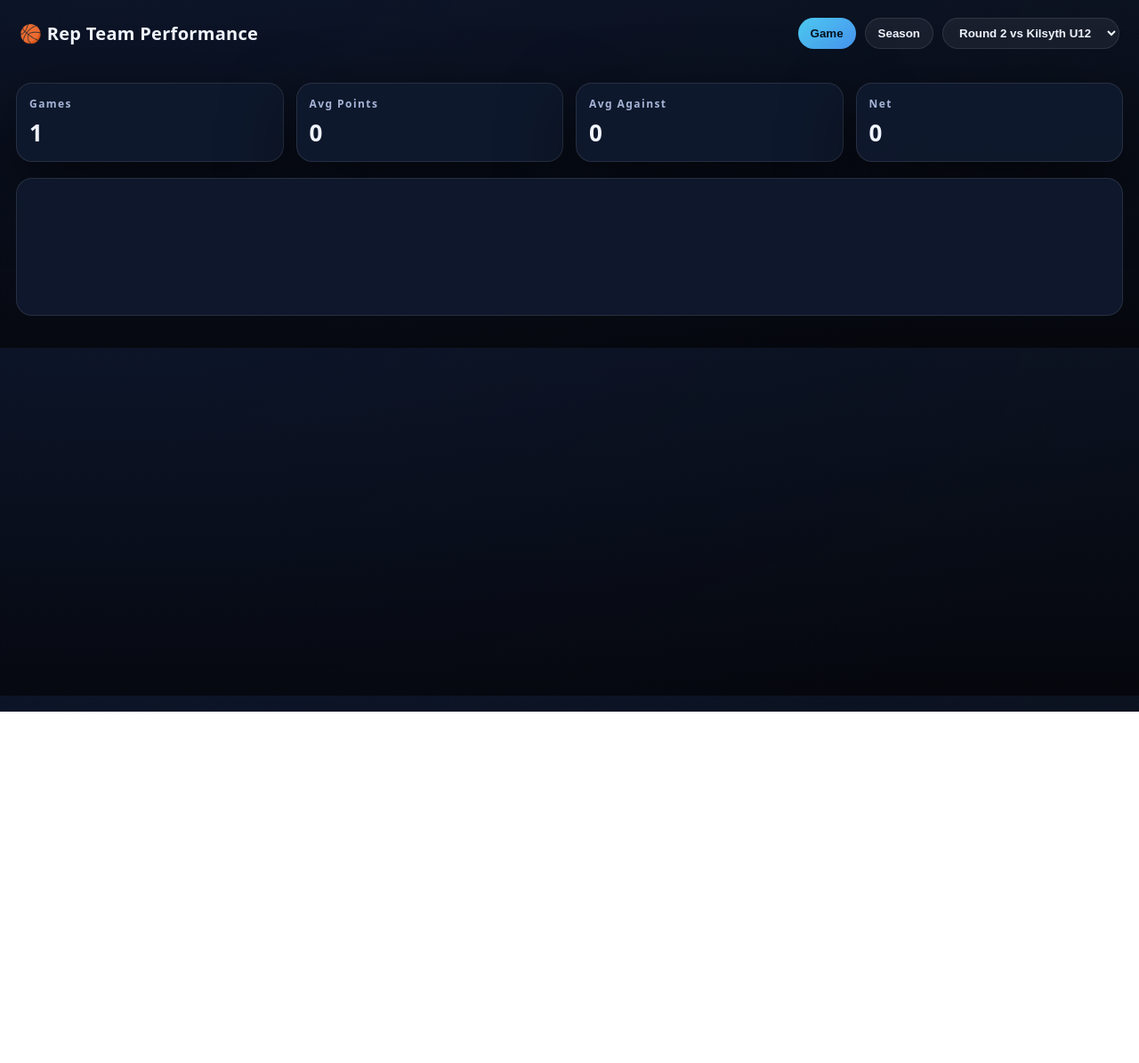
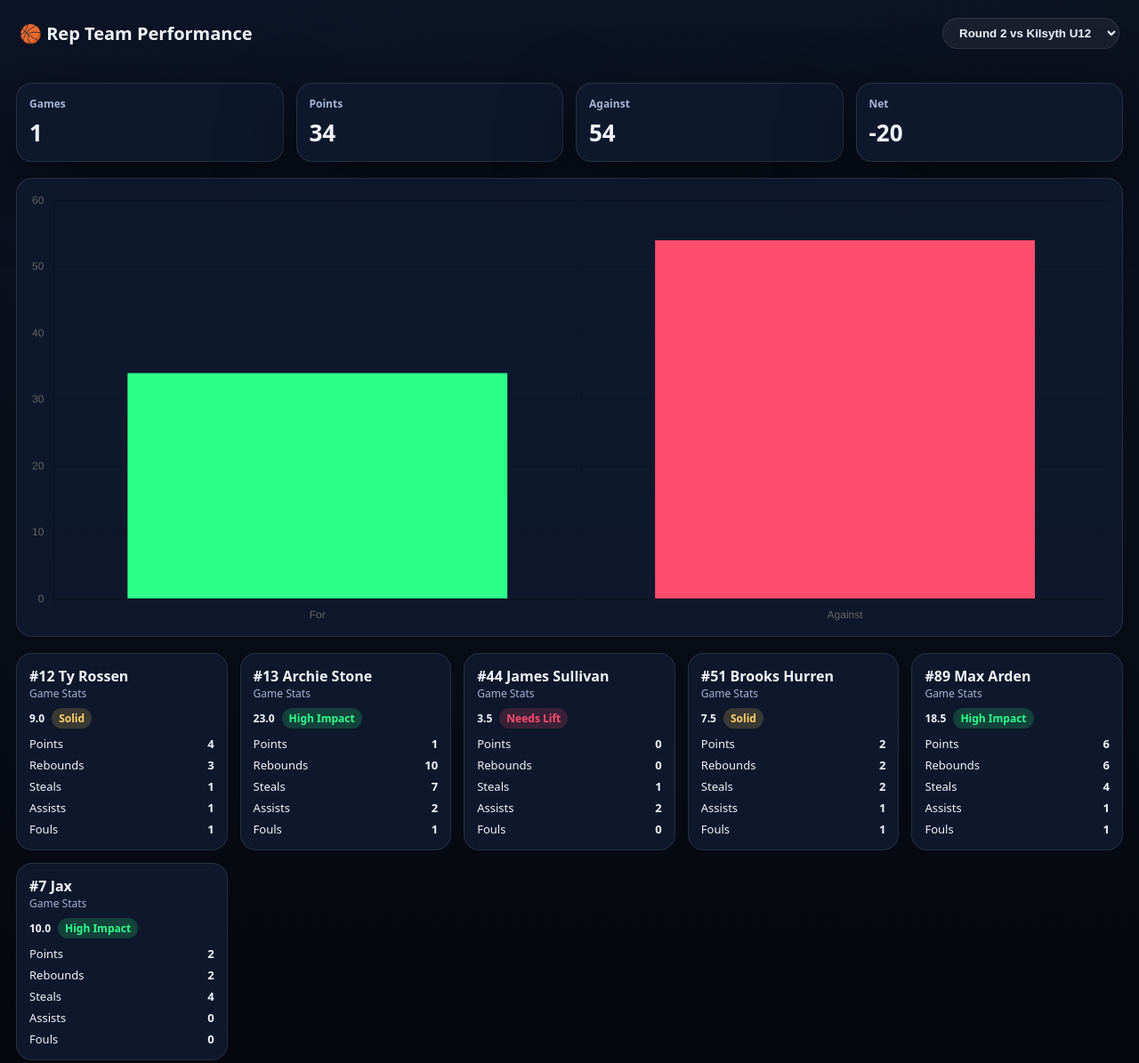
Before and after one commit to Huzzbet/Rep-Team-Dashboard, a plain HTML site: page index.html in a window 1280 px wide. Shown: the whole page at 89% size. Before the commit the page ends 800 px from the top, so only its background shows below. Drawn offline with nearby package versions, Linux system fonts and the light colour scheme.

Commit message:
index.html
Refactor HTML structure and improve styling for clarity. Update game statistics display and enhance impact calculations.

```diff
--- a/index.html
+++ b/index.html
@@ -46,7 +46,6 @@ header{
 h1{
   font-size:20px;
   margin:0;
-  letter-spacing:.3px;
 }
 
 .controls{
@@ -61,12 +60,6 @@ button, select{
   border-radius:999px;
   padding:8px 14px;
   font-weight:600;
-  cursor:pointer;
-}
-button.active{
-  background:linear-gradient(135deg,#4cc9f0,#4895ef);
-  color:#04131f;
-  border:none;
 }
 
 /* ===== GRID ===== */
@@ -76,7 +69,7 @@ button.active{
   gap:18px;
 }
 
-/* ===== SUMMARY CARDS ===== */
+/* ===== SUMMARY ===== */
 .summary{
   display:grid;
   grid-template-columns:repeat(auto-fit,minmax(150px,1fr));
@@ -95,7 +88,6 @@ button.active{
   margin:0;
   font-size:12px;
   color:var(--muted);
-  letter-spacing:.12em;
 }
 
 .card .value{
@@ -104,7 +96,7 @@ button.active{
   font-weight:800;
 }
 
-/* ===== PLAYER LIST ===== */
+/* ===== PLAYERS ===== */
 .players{
   display:grid;
   grid-template-columns:repeat(auto-fit,minmax(220px,1fr));
@@ -125,7 +117,7 @@ button.active{
 .player .meta{
   font-size:12px;
   color:var(--muted);
-  margin-bottom:8px;
+  margin-bottom:6px;
 }
 
 .stat{
@@ -134,6 +126,25 @@ button.active{
   font-size:13px;
   margin-top:6px;
 }
+
+/* ===== IMPACT ===== */
+.impact-row{
+  display:flex;
+  gap:8px;
+  margin:8px 0;
+  align-items:center;
+  font-size:12px;
+}
+
+.impact-badge{
+  padding:3px 8px;
+  border-radius:999px;
+  font-weight:700;
+}
+
+.green{ background:rgba(45,255,136,.18); color:var(--green); }
+.amber{ background:rgba(255,209,102,.18); color:var(--amber); }
+.red{ background:rgba(255,77,109,.18); color:var(--red); }
 
 /* ===== CHART ===== */
 .chart-card{
@@ -150,8 +161,6 @@ button.active{
 <header>
   <h1>🏀 Rep Team Performance</h1>
   <div class="controls">
-    <button id="gameView" class="active">Game</button>
-    <button id="seasonView">Season</button>
     <select id="gameSelect"></select>
   </div>
 </header>
@@ -165,11 +174,11 @@ button.active{
       <div class="value" id="gamesPlayed">0</div>
     </div>
     <div class="card">
-      <h3>Avg Points</h3>
+      <h3>Points</h3>
       <div class="value" id="avgPoints">0</div>
     </div>
     <div class="card">
-      <h3>Avg Against</h3>
+      <h3>Against</h3>
       <div class="value" id="avgAgainst">0</div>
     </div>
     <div class="card">
@@ -189,102 +198,89 @@ button.active{
 </section>
 
 <script>
-let seasonData = null;
-let currentGame = null;
+let seasonData, scoreChart;
 
-/* ===== FETCH SEASON DATA ===== */
+/* ===== FETCH ===== */
 fetch("data/season-2026.json?t=" + Date.now())
-  .then(res => {
-    if (!res.ok) throw new Error("HTTP " + res.status);
-    return res.json();
-  })
-  .then(data => {
-    console.log("Season data loaded:", data);
-    seasonData = data;
-    initDashboard();
-  })
-  .catch(err => {
-    console.error("Failed to load season data", err);
-    alert("Failed to load season data. Check JSON path.");
+  .then(r => r.json())
+  .then(d => { seasonData = d; init(); });
+
+/* ===== INIT ===== */
+function init(){
+  const sel = document.getElementById("gameSelect");
+  sel.innerHTML = "";
+
+  seasonData.games.forEach((g,i)=>{
+    const o=document.createElement("option");
+    o.value=i;
+    o.text=`Round ${g.round} vs ${g.opponent}`;
+    sel.appendChild(o);
   });
 
-/* ===== INIT ===== */
-function initDashboard(){
-  const gameSelect = document.getElementById("gameSelect");
-  gameSelect.innerHTML = "";
-
-  seasonData.games.forEach((g, index) => {
-    const opt = document.createElement("option");
-    opt.value = index;
-    opt.text = `Round ${g.round} vs ${g.opponent}`;
-    gameSelect.appendChild(opt);
-  });
-
-  gameSelect.addEventListener("change", e => {
-    renderGame(seasonData.games[e.target.value]);
-  });
-
-  // Load first game by default
+  sel.onchange=()=>renderGame(seasonData.games[sel.value]);
   renderGame(seasonData.games[0]);
 }
 
-/* ===== RENDER GAME ===== */
-function renderGame(game){
-  currentGame = game;
+/* ===== IMPACT ===== */
+function impact(p){
+  return p.points + p.rebounds + (p.steals*1.5) + p.assists - (p.fouls*0.5);
+}
+function impactTier(v){
+  if(v>=10) return ["High Impact","green"];
+  if(v>=5) return ["Solid","amber"];
+  return ["Needs Lift","red"];
+}
 
-  document.getElementById("gamesPlayed").textContent =
-    seasonData.games.length;
+/* ===== GAME ===== */
+function renderGame(g){
+  document.getElementById("gamesPlayed").textContent = seasonData.games.length;
+  document.getElementById("avgPoints").textContent = g.teamScore;
+  document.getElementById("avgAgainst").textContent = g.oppScore;
+  document.getElementById("netRating").textContent = g.teamScore - g.oppScore;
 
-  document.getElementById("avgPoints").textContent =
-    game.score.for;
-
-  document.getElementById("avgAgainst").textContent =
-    game.score.against;
-
-  document.getElementById("netRating").textContent =
-    game.score.for - game.score.against;
-
-  renderPlayers(game.players);
-  renderScoreChart(game);
+  renderPlayers(g.players);
+  renderChart(g);
 }
 
 /* ===== PLAYERS ===== */
 function renderPlayers(players){
-  const wrap = document.getElementById("players");
-  wrap.innerHTML = "";
+  const wrap=document.getElementById("players");
+  wrap.innerHTML="";
 
-  players.forEach(p => {
-    const card = document.createElement("div");
-    card.className = "player";
+  players.forEach(p=>{
+    const i=impact(p);
+    const [label,color]=impactTier(i);
 
-    card.innerHTML = `
-      <div class="name">#${p.number} ${p.name}</div>
-      <div class="meta">Game Stats</div>
+    wrap.innerHTML+=`
+      <div class="player">
+        <div class="name">#${p.number} ${p.name}</div>
+        <div class="meta">Game Stats</div>
 
-      <div class="stat"><span>Points</span><strong>${p.pts}</strong></div>
-      <div class="stat"><span>Rebounds</span><strong>${p.oreb + p.dreb}</strong></div>
-      <div class="stat"><span>Steals</span><strong>${p.stl}</strong></div>
-      <div class="stat"><span>Assists</span><strong>${p.ast}</strong></div>
-      <div class="stat"><span>Fouls</span><strong>${p.fouls}</strong></div>
-    `;
-    wrap.appendChild(card);
+        <div class="impact-row">
+          <strong>${i.toFixed(1)}</strong>
+          <span class="impact-badge ${color}">${label}</span>
+        </div>
+
+        <div class="stat"><span>Points</span><strong>${p.points}</strong></div>
+        <div class="stat"><span>Rebounds</span><strong>${p.rebounds}</strong></div>
+        <div class="stat"><span>Steals</span><strong>${p.steals}</strong></div>
+        <div class="stat"><span>Assists</span><strong>${p.assists}</strong></div>
+        <div class="stat"><span>Fouls</span><strong>${p.fouls}</strong></div>
+      </div>`;
   });
 }
 
 /* ===== CHART ===== */
-let scoreChart = null;
-
-function renderScoreChart(game){
-  const ctx = document.getElementById("scoreChart").getContext("2d");
-
+function renderChart(g){
+  const ctx=document.getElementById("scoreChart").getContext("2d");
   if(scoreChart) scoreChart.destroy();
 
-  scoreChart = new Chart(ctx,{
+  scoreChart=new Chart(ctx,{
     type:"bar",
     data:{
       labels:["For","Against"],
       datasets:[{
-        data:[game.score.for, game.score.against],
+        data:[g.teamScore,g.oppScore],
         backgroundColor:["#2dff88","#ff4d6d"]
       }]
     },
```
